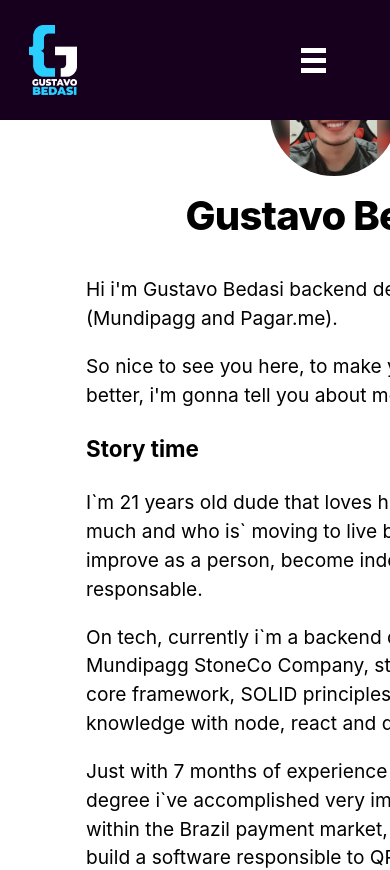
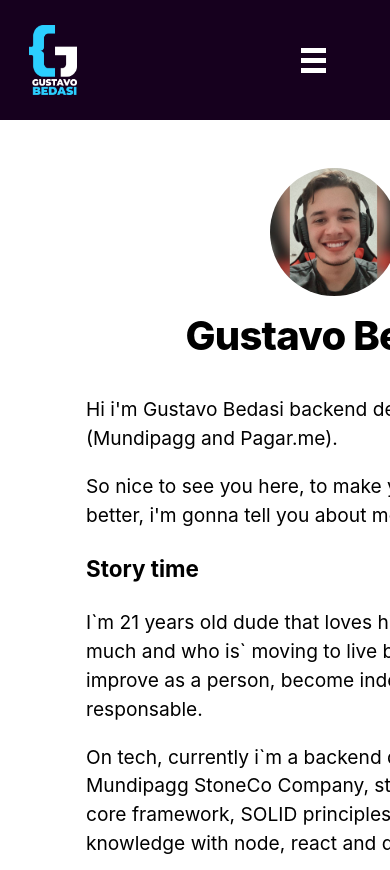
Before and after one commit to GusBedasi/my-page, a Next.js app: page /about in a window 390 px wide. Shown: the top 870 px of the page. Built offline with nearby package versions, Linux system fonts and the light colour scheme.

Commit message:
fix: margin calc added to show up the title

```diff
--- a/pages/styles.module.css
+++ b/pages/styles.module.css
@@ -57,6 +57,6 @@
 
 @media screen and (max-width: 1180px) {
   .container{
-    margin: 3rem auto;
+    margin: calc(3rem + 7.5rem) auto 6rem;
   }
 }
```
